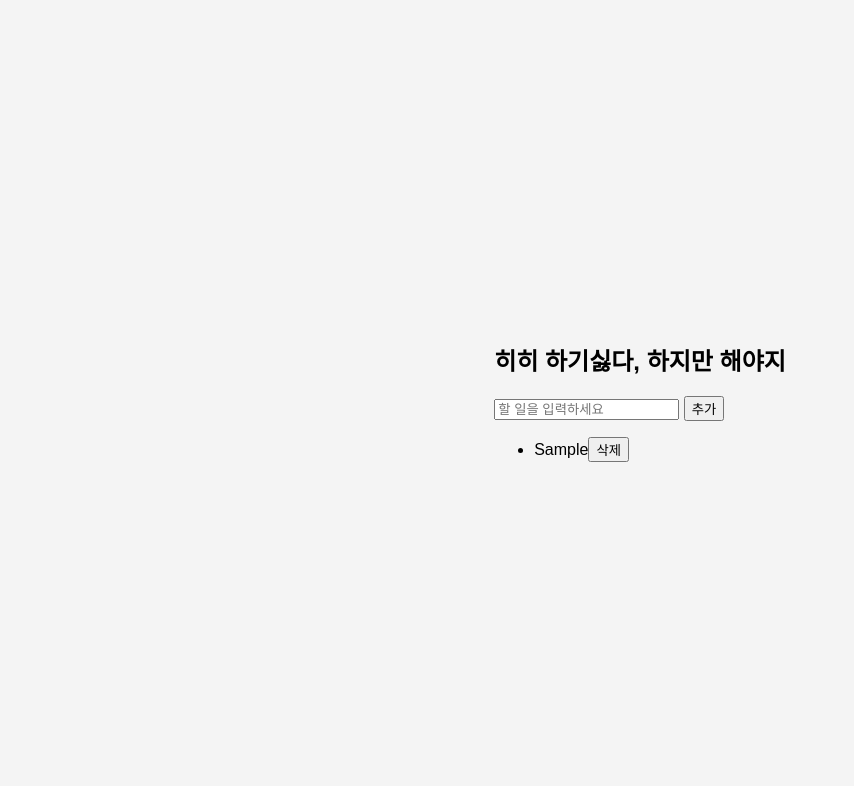
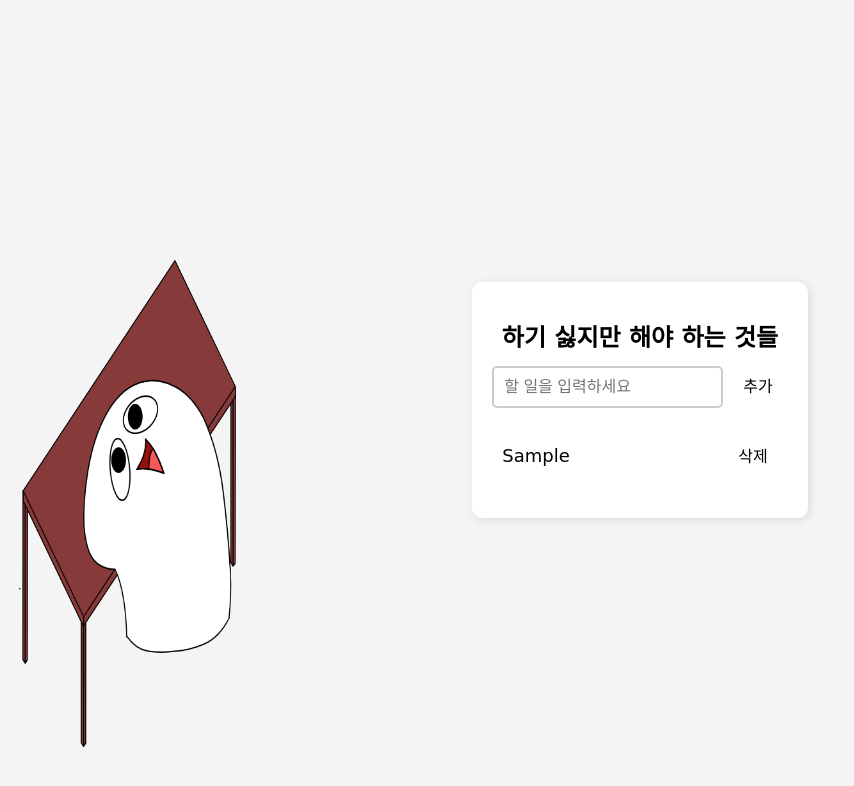
Before and after one commit to mBIGp/todolist, a plain HTML site: page index.html in a window 1280 px wide. Both pictures are taken after typing "Sample" into the empty fields and a click on the button "추가". Shown: the whole page, without its empty margins (0-854 px from the left). Drawn offline with Linux system fonts and the light colour scheme.

Commit message:
완성본

```diff
--- a/index.html
+++ b/index.html
@@ -3,28 +3,125 @@
   <head>
     <meta charset="UTF-8" />
     <meta name="viewport" content="width=device-width, initial-scale=1.0" />
-    <title>To-Do List</title>
+    <title>하기 싫지만 해야 하는 것들</title>
     <style>
       body {
-        font-family: "Arial", sans-serif;
+        font-family: "Gaegu", cursive;
         background-color: #f4f4f4;
+        text-align: center;
+        margin: 0;
+        padding: 0;
         display: flex;
+        flex-direction: column;
         justify-content: center;
         align-items: center;
         height: 100vh;
-        margin: 0;
+        background-image: url(./imh/그냥.0001.png);
+        background-size: 25%; /* 이미지 크기 줄이기 */
+        background-position: left bottom; /* 왼쪽 아래 배치 */
+        background-repeat: no-repeat;
+      }
+      .container {
+        background: white;
+        padding: 20px;
+        border-radius: 10px;
+        box-shadow: 2px 2px 10px rgba(0, 0, 0, 0.1);
+      }
+      h1 {
+        font-size: 24px;
+        margin-bottom: 10px;
+      }
+      input {
+        padding: 10px;
+        font-size: 16px;
+        border: 2px solid #ccc;
+        border-radius: 5px;
+      }
+
+      button {
+        padding: 10px 15px;
+        font-size: 16px;
+        color: rgb(0, 0, 0);
+        background-color: rgb(255, 255, 255);
+        border: none;
+        border-radius: 5px;
+        cursor: pointer;
+      }
+
+      button:hover {
+        background-color: #b3b3b3;
+      }
+
+      ul {
+        list-style: none;
+        padding: 0;
+        margin-top: 20px;
+      }
+
+      li {
+        font-size: 18px;
+        padding: 10px;
+        margin: 5px 0;
+        background: #ffffff;
+        border-radius: 5px;
+        display: flex;
+        justify-content: space-between;
+        align-items: center;
+        animation: fadeIn 0.5s ease-in-out;
+      }
+
+      li button {
+        background: #ffffff;
+        color: rgb(0, 0, 0);
+        border: none;
+        padding: 5px 10px;
+        border-radius: 5px;
+        cursor: pointer;
+      }
+
+      li button:hover {
+        background: #b3b3b3;
       }
     </style>
   </head>
   <body>
     <div class="container">
-      <h2>히히 하기싫다, 하지만 해야지</h2>
+      <h1>하기 싫지만 해야 하는 것들</h1>
       <input type="text" id="taskInput" placeholder="할 일을 입력하세요" />
       <button onclick="addTask()">추가</button>
       <ul id="taskList"></ul>
     </div>
 
-    <script src="main.js"></script>
-    <!-- JavaScript 연결 -->
+    <script>
+      function addTask() {
+        let taskInput = document.getElementById("taskInput");
+        let taskText = taskInput.value.trim();
+
+        if (taskText === "") {
+          alert("하기 싫은 건 알겠는데 입력은 해줘...");
+          return;
+        }
+
+        let li = document.createElement("li");
+        li.textContent = taskText;
+
+        let deleteBtn = document.createElement("button");
+        deleteBtn.textContent = "삭제";
+        deleteBtn.onclick = function () {
+          li.remove();
+        };
+
+        li.appendChild(deleteBtn);
+        document.getElementById("taskList").appendChild(li);
+
+        taskInput.value = "";
+      }
+
+      document.getElementById("taskInput").addEventListener("keydown", function (event) {
+        if (event.key === "Enter") {
+          addTask();
+        }
+      });
+    </script>
   </body>
 </html>
```
Also changed, not shown: imh/그냥.0001.png (added).
